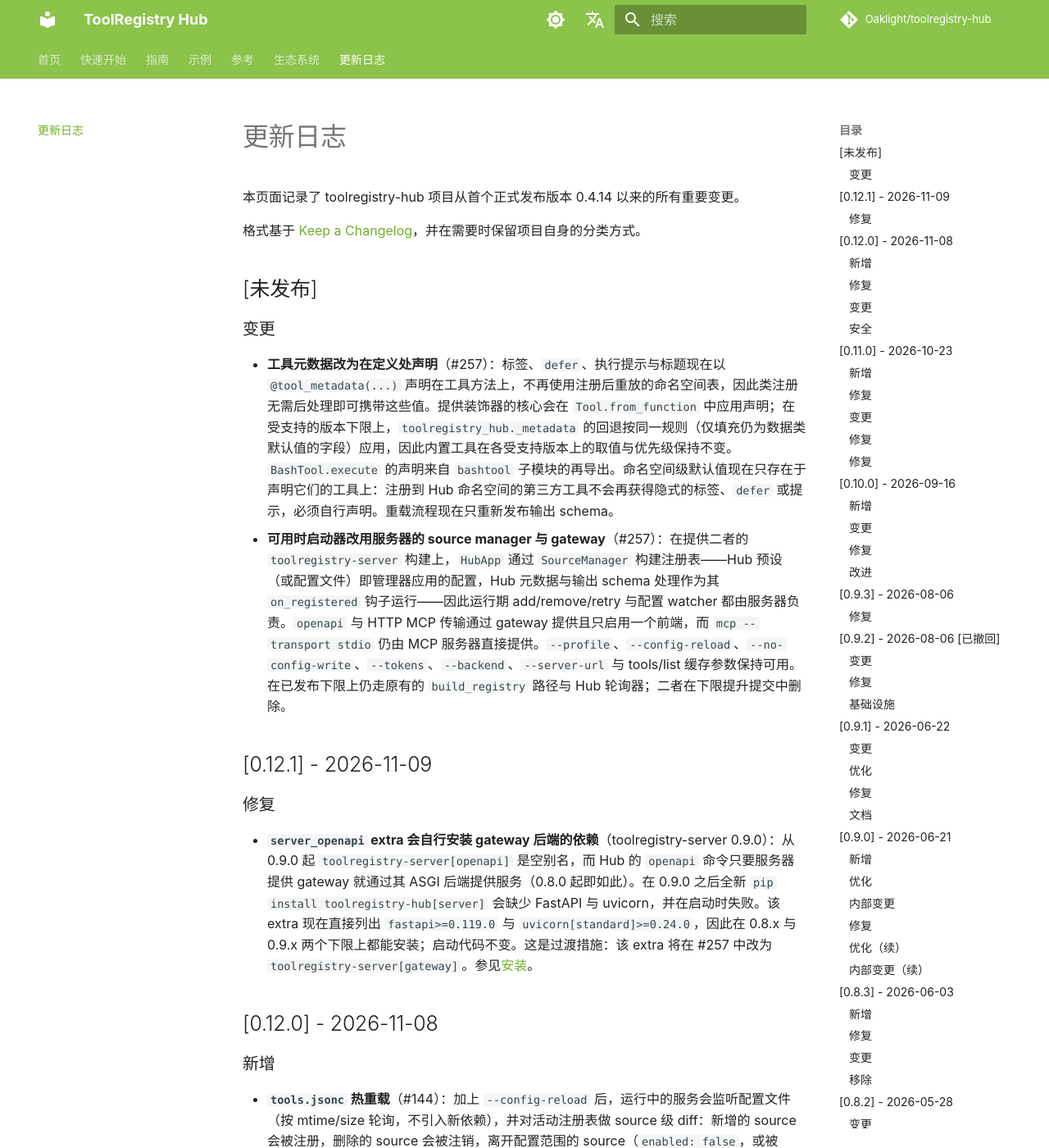
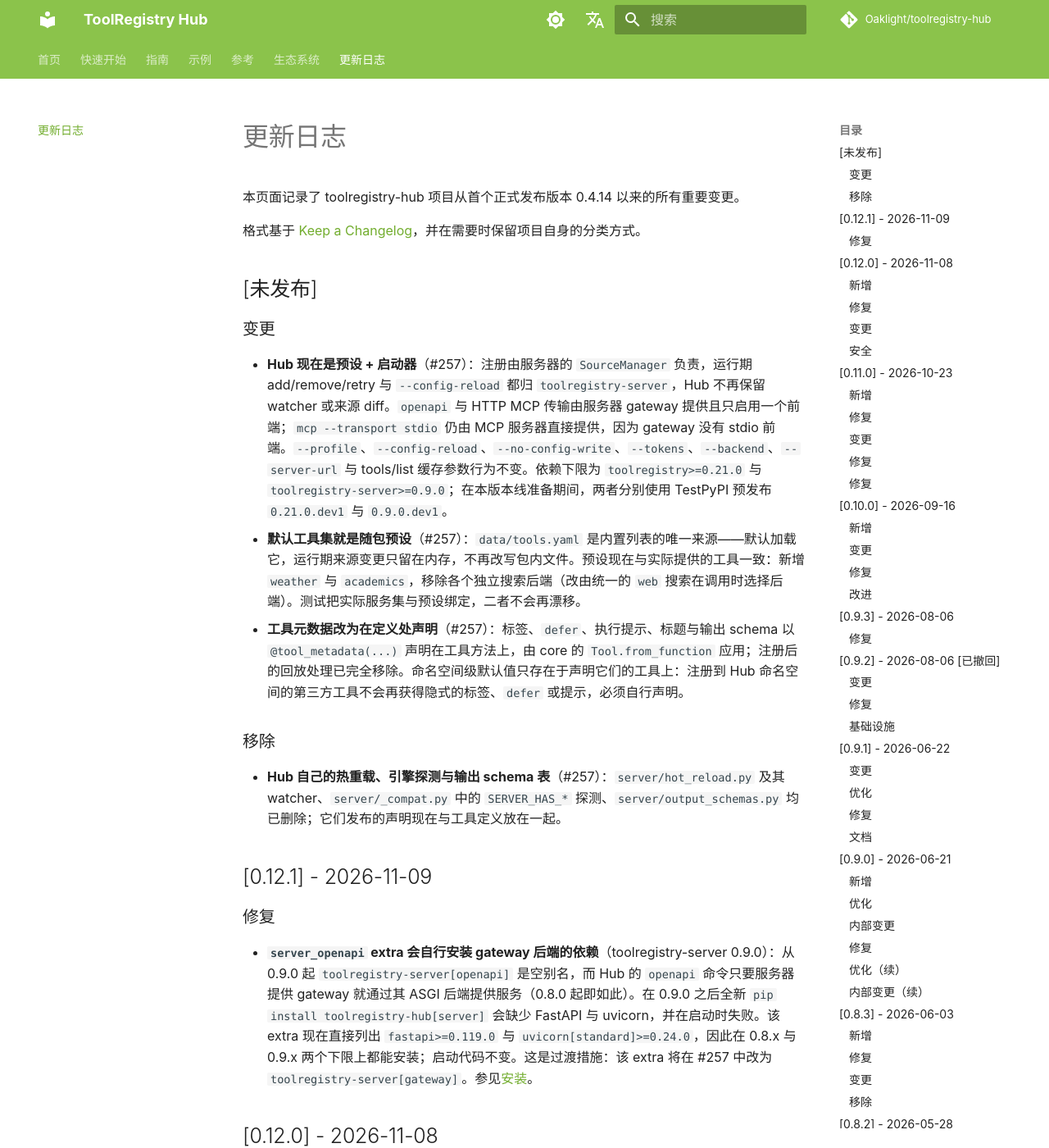
Before and after one commit to Oaklight/toolregistry-hub, an MkDocs documentation site: the page built from docs/changelog.md, in a window 1280 px wide and 1400 px high. Shown: the whole window at 82% size. Built offline with MkDocs 1.6.1 and Material for MkDocs 9.7.7, drawn with Linux system fonts in a browser that asks for light colours; some web fonts are replaced; comment, search, counter and statistics services are not loaded.

Commit message:
docs(changelog): the hub is a preset and a launcher (#257)

```diff
--- a/docs/changelog.md
+++ b/docs/changelog.md
@@ -16,8 +16,13 @@
 
 ### 变更
 
-- **工具元数据改为在定义处声明**（#257）：标签、`defer`、执行提示与标题现在以 `@tool_metadata(...)` 声明在工具方法上，不再使用注册后重放的命名空间表，因此类注册无需后处理即可携带这些值。提供装饰器的核心会在 `Tool.from_function` 中应用声明；在受支持的版本下限上，`toolregistry_hub._metadata` 的回退按同一规则（仅填充仍为数据类默认值的字段）应用，因此内置工具在各受支持版本上的取值与优先级保持不变。`BashTool.execute` 的声明来自 `bashtool` 子模块的再导出。命名空间级默认值现在只存在于声明它们的工具上：注册到 Hub 命名空间的第三方工具不会再获得隐式的标签、`defer` 或提示，必须自行声明。重载流程现在只重新发布输出 schema。
-- **可用时启动器改用服务器的 source manager 与 gateway**（#257）：在提供二者的 `toolregistry-server` 构建上，`HubApp` 通过 `SourceManager` 构建注册表——Hub 预设（或配置文件）即管理器应用的配置，Hub 元数据与输出 schema 处理作为其 `on_registered` 钩子运行——因此运行期 add/remove/retry 与配置 watcher 都由服务器负责。`openapi` 与 HTTP MCP 传输通过 gateway 提供且只启用一个前端，而 `mcp --transport stdio` 仍由 MCP 服务器直接提供。`--profile`、`--config-reload`、`--no-config-write`、`--tokens`、`--backend`、`--server-url` 与 tools/list 缓存参数保持可用。在已发布下限上仍走原有的 `build_registry` 路径与 Hub 轮询器；二者在下限提升提交中删除。
+- **Hub 现在是预设 + 启动器**（#257）：注册由服务器的 `SourceManager` 负责，运行期 add/remove/retry 与 `--config-reload` 都归 `toolregistry-server`，Hub 不再保留 watcher 或来源 diff。`openapi` 与 HTTP MCP 传输由服务器 gateway 提供且只启用一个前端；`mcp --transport stdio` 仍由 MCP 服务器直接提供，因为 gateway 没有 stdio 前端。`--profile`、`--config-reload`、`--no-config-write`、`--tokens`、`--backend`、`--server-url` 与 tools/list 缓存参数行为不变。依赖下限为 `toolregistry>=0.21.0` 与 `toolregistry-server>=0.9.0`；在本版本线准备期间，两者分别使用 TestPyPI 预发布 `0.21.0.dev1` 与 `0.9.0.dev1`。
+- **默认工具集就是随包预设**（#257）：`data/tools.yaml` 是内置列表的唯一来源——默认加载它，运行期来源变更只留在内存，不再改写包内文件。预设现在与实际提供的工具一致：新增 `weather` 与 `academics`，移除各个独立搜索后端（改由统一的 `web` 搜索在调用时选择后端）。测试把实际服务集与预设绑定，二者不会再漂移。
+- **工具元数据改为在定义处声明**（#257）：标签、`defer`、执行提示、标题与输出 schema 以 `@tool_metadata(...)` 声明在工具方法上，由 core 的 `Tool.from_function` 应用；注册后的回放处理已完全移除。命名空间级默认值只存在于声明它们的工具上：注册到 Hub 命名空间的第三方工具不会再获得隐式的标签、`defer` 或提示，必须自行声明。
+
+### 移除
+
+- **Hub 自己的热重载、引擎探测与输出 schema 表**（#257）：`server/hot_reload.py` 及其 watcher、`server/_compat.py` 中的 `SERVER_HAS_*` 探测、`server/output_schemas.py` 均已删除；它们发布的声明现在与工具定义放在一起。
 
 ## [0.12.1] - 2026-11-09
 
```
